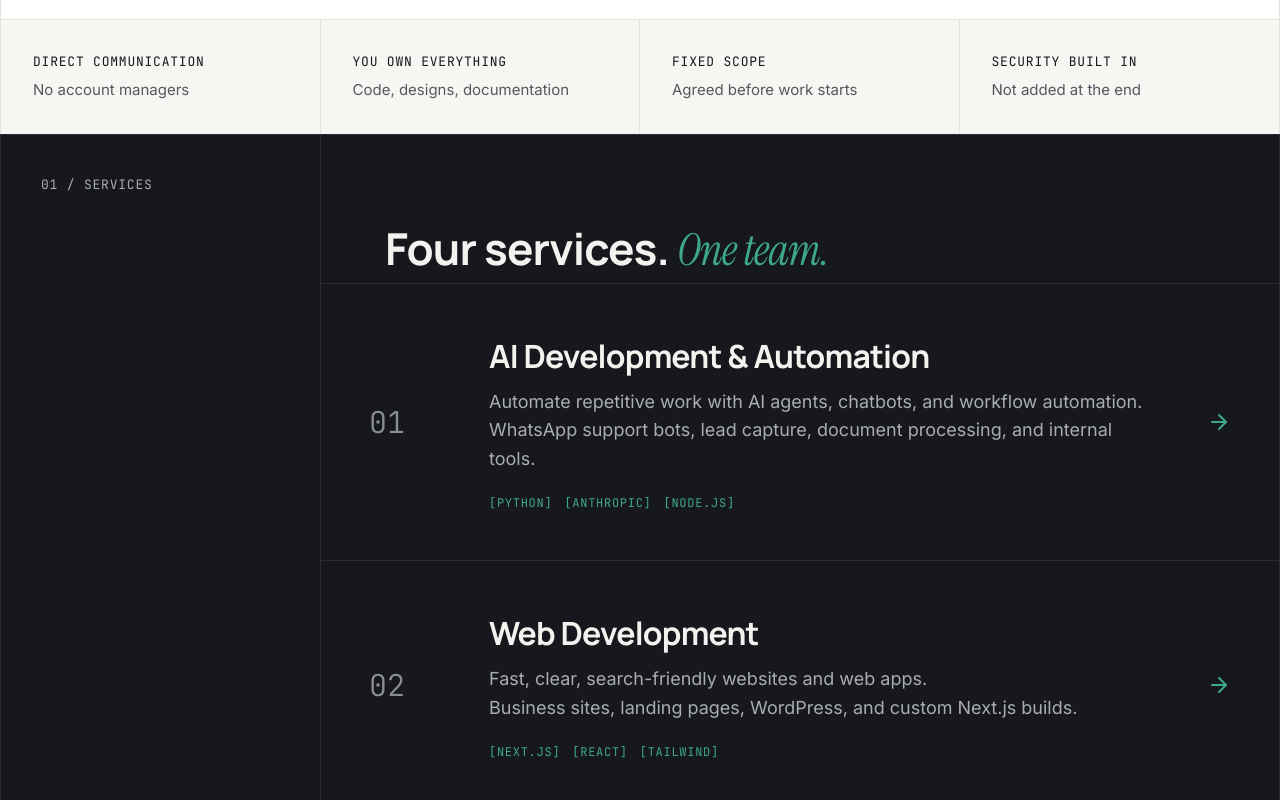
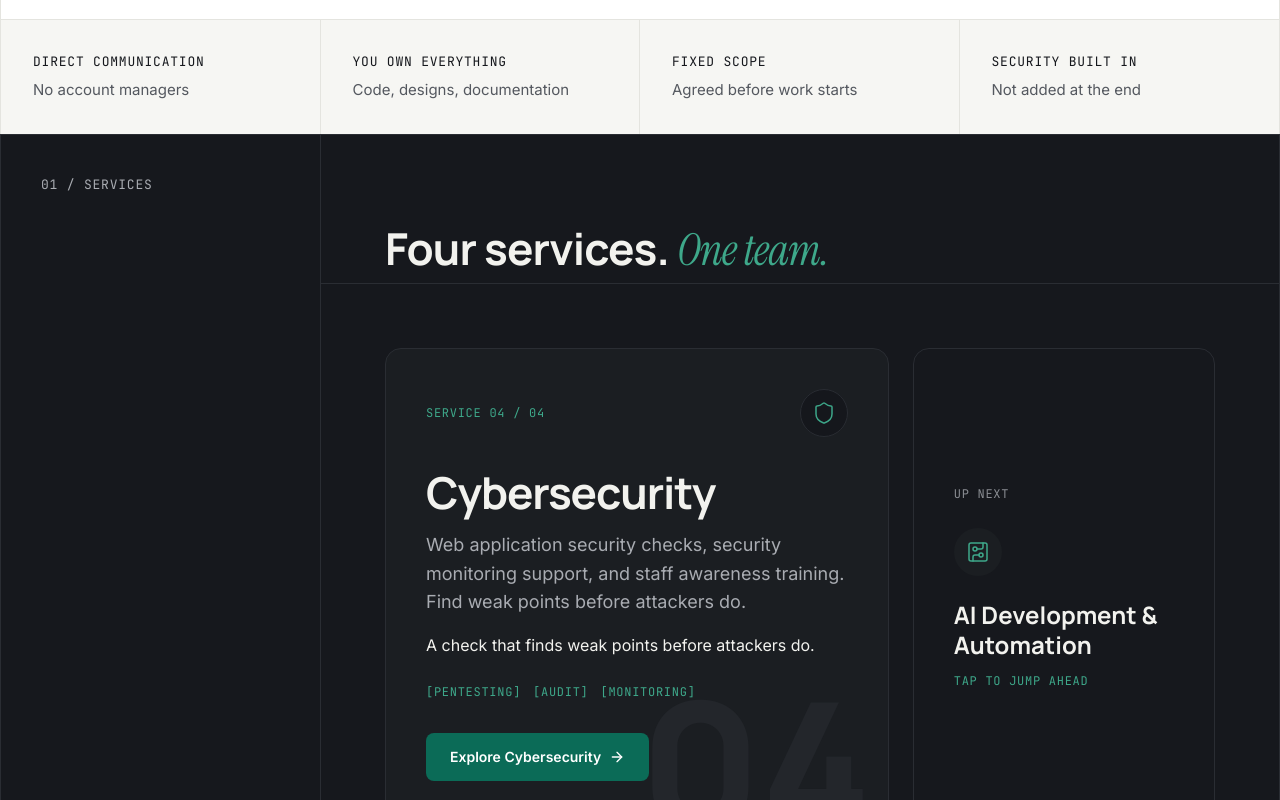
Before and after one commit to Raja468/Drexa_AI, a Next.js app: page / in a window 1280 px wide. Shown: the part 1500-2300 px from the top of the page. Built offline with nearby package versions, Linux system fonts and the light colour scheme.

Commit message:
Convert services section to auto-moving carousel

```diff
--- a/components/sections/modern-home.tsx
+++ b/components/sections/modern-home.tsx
@@ -4,6 +4,7 @@ import { ProjectFrame, type MockName } from '@/components/mockups/MockFrame'
 import { FadeUp, StaggerContainer, StaggerItem } from '@/components/motion/FadeUp'
 import { Magnetic } from '@/components/motion/Magnetic'
 import { Parallax } from '@/components/motion/Parallax'
+import { ServicesCarousel } from '@/components/sections/services-carousel'
 import { HeroServiceCarousel } from '@/components/sections/hero-service-carousel'
 
 const services = [
@@ -213,30 +214,7 @@ export function ModernHome() {
                </h2>
              </FadeUp>
            </div>
-           {services.map((s, i) => (
-             <FadeUp key={s.title} delay={i * 0.07}>
-               <Link href={s.href} className={`group flex flex-col gap-6 p-8 transition-colors duration-150 hover:bg-[#1B1E22] md:p-12 lg:flex-row lg:items-center ${i > 0 ? 'border-t border-[#2A2D33]' : ''}`}>
-                 <div className="font-mono text-3xl font-light text-[#8A8D93] transition-colors duration-200 group-hover:text-accent-dark lg:w-24">
-                   {s.num}
-                 </div>
-                 <div className="flex-1 transition-transform duration-150 group-hover:translate-x-2">
-                   <h3 className="font-display text-[32px] font-bold tracking-tight transition-colors duration-200 group-hover:text-accent-dark">
-                     {s.title}
-                   </h3>
-                 <p className="mt-2 whitespace-pre-line text-[18px] leading-[1.6] text-[#A9ACB2]">{s.copy}</p>
-                 <div className="mt-5 flex flex-wrap gap-3">
-                   {s.tags.map(t => (
-                     <span key={t} className="font-mono text-[12px] uppercase tracking-[0.06em] text-accent-dark">[{t}]</span>
-                   ))}
-                 </div>
-               </div>
-               <div className="mt-4 flex items-center lg:mt-0 lg:w-16 lg:justify-end text-accent-dark">
-                 <ArrowRight size={24} className="transition-transform duration-200 group-hover:translate-x-2" />
-               </div>
-               {/* Accent underline on hover for the name is somewhat complex natively without extra dom, relying on the translate effect for now as it's cleaner */}
-             </Link>
-             </FadeUp>
-           ))}
+           <ServicesCarousel services={services} />
          </div>
       </Section>
 
```
